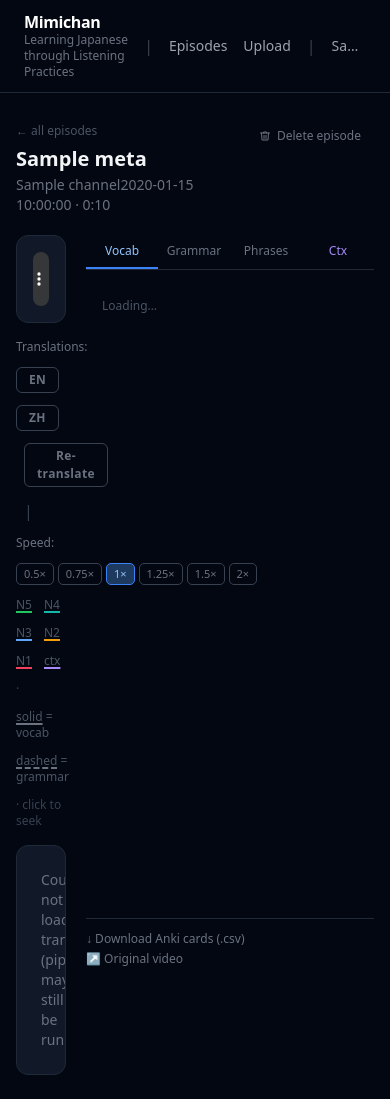
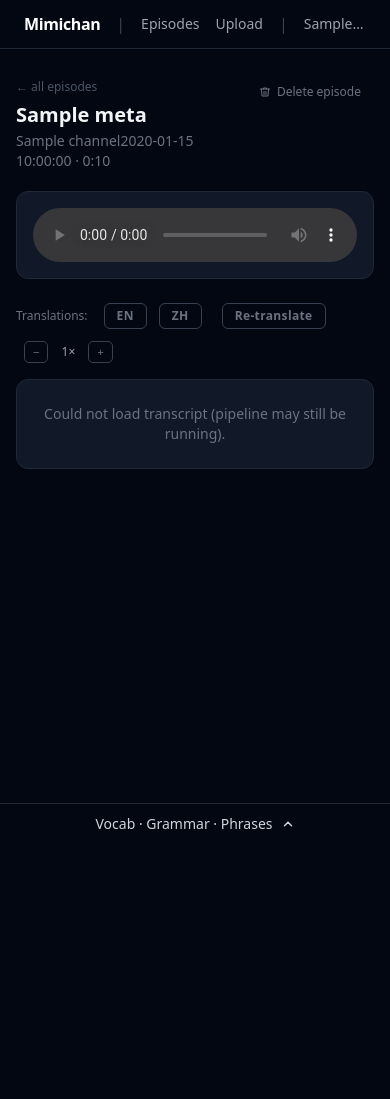
Before and after one commit to czwsh98/japanese-learning-through-news-and-podcasts, a Flask app: template web/templates/episode.html in a window 390 px wide. After the commit the page ends 829 px from the top, so only its background shows below. Run offline with Flask 3, Linux system fonts and the light colour scheme; the template is opened without the code that fills it: most values are stand-ins (such as "Sample title", 1, 10 or a date in 2020); some libraries are stand-ins or nearby versions.

Commit message:
Implement mobile web app experience
- Sticky audio player on mobile (stays visible while scrolling transcript)
- Bottom drawer for vocab/grammar panel (slide-up, dismissible via overlay or drag handle)
- Mobile speed stepper (−/1×/+) replacing 6-button row; synced with desktop buttons
- Transcript: full-width single-column layout, 18px font, timestamp column hidden
- Touch-aware tooltip: tap to reveal pinned near word, tap again or scroll to dismiss
- Legend hidden on mobile (decorative only); desktop layout and behaviour unchanged
- Nav subtitle hidden on mobile to prevent wrapping

Co-Authored-By: Claude Sonnet 4.6 <noreply@anthropic.com>

```diff
--- a/web/static/js/player.js
+++ b/web/static/js/player.js
@@ -20,6 +20,8 @@ document.addEventListener("DOMContentLoaded", async () => {
   let currentIdx    = -1;
   let showEn        = false;
   let showZh        = false;
+
+  const isTouch = window.matchMedia("(hover: none) and (pointer: coarse)").matches;
 
   // ── Fetch data ────────────────────────────────────────────────────────────
 
@@ -88,8 +90,9 @@ document.addEventListener("DOMContentLoaded", async () => {
     }
   });
 
-  // Click a segment → seek
+  // Click/tap a segment → seek (skip if tapping a highlight on touch — tooltip handles it)
   transcriptEl.addEventListener("click", e => {
+    if (isTouch && e.target.closest("[data-hl]")) return;
     const seg = e.target.closest("[data-start]");
     if (!seg) return;
     audio.currentTime = parseFloat(seg.dataset.start);
@@ -156,16 +159,36 @@ document.addEventListener("DOMContentLoaded", async () => {
 
   // ── Playback speed ────────────────────────────────────────────────────────
 
+  const SPEEDS = [0.5, 0.75, 1, 1.25, 1.5, 2];
+  let speedIdx = 2; // 1× default
+  const speedDisplay = document.getElementById("speed-display");
+
+  function applySpeed(idx) {
+    speedIdx = idx;
+    const s = SPEEDS[speedIdx];
+    audio.playbackRate = s;
+    if (speedDisplay) speedDisplay.textContent = s + "×";
+    document.querySelectorAll(".speed-btn[data-speed]").forEach(b =>
+      b.classList.toggle("speed-active", parseFloat(b.dataset.speed) === s)
+    );
+  }
+
   document.getElementById("speed-btns").addEventListener("click", e => {
-    const btn = e.target.closest(".speed-btn");
+    const btn = e.target.closest(".speed-btn[data-speed]");
     if (!btn) return;
-    const speed = parseFloat(btn.dataset.speed);
-    audio.playbackRate = speed;
-    document.querySelectorAll(".speed-btn").forEach(b => b.classList.remove("speed-active"));
-    btn.classList.add("speed-active");
+    applySpeed(SPEEDS.indexOf(parseFloat(btn.dataset.speed)));
+  });
+
+  document.getElementById("speed-down")?.addEventListener("click", () => {
+    if (speedIdx > 0) applySpeed(speedIdx - 1);
+  });
+  document.getElementById("speed-up")?.addEventListener("click", () => {
+    if (speedIdx < SPEEDS.length - 1) applySpeed(speedIdx + 1);
   });
 
   // ── Side-panel tab switching ──────────────────────────────────────────────
+
+  const drawerLabel = document.getElementById("drawer-label");
 
   document.querySelectorAll(".tab-btn").forEach(btn => {
     btn.addEventListener("click", () => {
@@ -173,25 +196,13 @@ document.addEventListener("DOMContentLoaded", async () => {
       btn.classList.add("tab-active");
       document.querySelectorAll("[data-panel]").forEach(p => p.classList.add("hidden"));
       document.querySelector(`[data-panel="${btn.dataset.tab}"]`).classList.remove("hidden");
+      if (drawerLabel) drawerLabel.textContent = btn.textContent.trim();
     });
   });
 
   // ── Tooltip ───────────────────────────────────────────────────────────────
 
-  document.addEventListener("mousemove", e => {
-    if (!tooltip.classList.contains("hidden")) {
-      tooltip.style.left = (e.clientX + 14) + "px";
-      tooltip.style.top  = (e.clientY + 14) + "px";
-    }
-  });
-
-  document.addEventListener("mouseover", e => {
-    const span = e.target.closest("[data-hl]");
-    if (!span) { tooltip.classList.add("hidden"); return; }
-
-    let hl;
-    try { hl = JSON.parse(span.dataset.hl); } catch { return; }
-
+  function showTooltip(hl, x, y) {
     const lvlCls = "tt-badge-" + (hl.level || "").toLowerCase();
     tooltip.innerHTML = `
       <div>
@@ -203,14 +214,76 @@ document.addEventListener("DOMContentLoaded", async () => {
       <div class="tt-en">${esc(hl.en)}</div>
       <div class="tt-zh">${esc(hl.zh)}</div>
     `;
+    tooltip.style.left = x + "px";
+    tooltip.style.top  = y + "px";
     tooltip.classList.remove("hidden");
-  });
+  }
 
-  document.addEventListener("mouseout", e => {
-    if (!e.relatedTarget?.closest("[data-hl]")) {
+  if (isTouch) {
+    // Tap to reveal, tap same again or elsewhere to dismiss
+    let activeSpan = null;
+
+    transcriptEl.addEventListener("click", e => {
+      const span = e.target.closest("[data-hl]");
+      if (!span) { tooltip.classList.add("hidden"); activeSpan = null; return; }
+      if (span === activeSpan) { tooltip.classList.add("hidden"); activeSpan = null; return; }
+
+      let hl;
+      try { hl = JSON.parse(span.dataset.hl); } catch { return; }
+
+      const rect = span.getBoundingClientRect();
+      const ttWidth = 260;
+      const left = Math.max(8, Math.min(rect.left, window.innerWidth - ttWidth - 8));
+      const top  = Math.min(rect.bottom + 8, window.innerHeight - 160);
+      showTooltip(hl, left, top);
+      activeSpan = span;
+    });
+
+    document.addEventListener("scroll", () => {
       tooltip.classList.add("hidden");
-    }
-  });
+      activeSpan = null;
+    }, { passive: true });
+
+  } else {
+    document.addEventListener("mousemove", e => {
+      if (!tooltip.classList.contains("hidden")) {
+        tooltip.style.left = (e.clientX + 14) + "px";
+        tooltip.style.top  = (e.clientY + 14) + "px";
+      }
+    });
+
+    document.addEventListener("mouseover", e => {
+      const span = e.target.closest("[data-hl]");
+      if (!span) { tooltip.classList.add("hidden"); return; }
+      let hl;
+      try { hl = JSON.parse(span.dataset.hl); } catch { return; }
+      showTooltip(hl, e.clientX + 14, e.clientY + 14);
+    });
+
+    document.addEventListener("mouseout", e => {
+      if (!e.relatedTarget?.closest("[data-hl]")) tooltip.classList.add("hidden");
+    });
+  }
+
+  // ── Mobile bottom drawer ──────────────────────────────────────────────────
+
+  const sidePanel      = document.getElementById("side-panel");
+  const drawerOverlay  = document.getElementById("drawer-overlay");
+  const btnOpenDrawer  = document.getElementById("btn-open-drawer");
+  const drawerHandle   = document.getElementById("drawer-handle");
+
+  function openDrawer() {
+    sidePanel.classList.add("drawer-open");
+    drawerOverlay.classList.remove("hidden");
+  }
+  function closeDrawer() {
+    sidePanel.classList.remove("drawer-open");
+    drawerOverlay.classList.add("hidden");
+  }
+
+  btnOpenDrawer?.addEventListener("click", openDrawer);
+  drawerOverlay?.addEventListener("click", closeDrawer);
+  drawerHandle?.addEventListener("click", closeDrawer);
 
   // ── Helpers ───────────────────────────────────────────────────────────────
 
--- a/web/templates/base.html
+++ b/web/templates/base.html
@@ -13,7 +13,7 @@
   <nav class="border-b border-gray-800 px-6 py-3 flex items-center gap-4 sticky top-0 bg-gray-950 z-40">
     <a href="/" class="flex flex-col leading-tight">
       <span class="font-bold text-white tracking-tight">Mimichan</span>
-      <span class="text-gray-500 text-xs font-normal">Learning Japanese through Listening Practices</span>
+      <span class="text-gray-500 text-xs font-normal hidden sm:block">Learning Japanese through Listening Practices</span>
     </a>
     <span class="text-gray-700">|</span>
     <a href="/" class="text-gray-400 hover:text-white text-sm transition-colors">Episodes</a>
--- a/web/templates/episode.html
+++ b/web/templates/episode.html
@@ -48,12 +48,13 @@
 </div>
 
 <!-- Two-column layout -->
-<div class="flex gap-5" style="min-height: calc(100vh - 180px);">
+<div class="flex gap-5 md:min-h-[calc(100vh-180px)]">
 
   <!-- ── Left column: player + transcript ── -->
   <div class="flex-1 min-w-0 flex flex-col gap-4">
 
-    <!-- Audio player -->
+    <!-- Audio player (sticky on mobile) -->
+    <div class="sticky top-12 z-30 md:static bg-gray-950 md:bg-transparent -mx-4 md:mx-0 px-4 md:px-0 pb-2 md:pb-0">
       <div class="bg-gray-900 rounded-xl p-4 border border-gray-800">
         <audio id="audio-player" controls class="w-full" preload="metadata"
                style="color-scheme: dark;">
@@ -62,6 +63,7 @@
                  src="/episode/{{ date }}/subtitles.vtt"
                  srclang="ja" label="日本語">
         </audio>
+      </div>
     </div>
 
     <!-- Controls row -->
@@ -77,9 +79,10 @@
       </button>
       <span id="retranslate-status" class="text-xs text-gray-500 hidden"></span>
 
-      <span class="text-gray-700 ml-2">|</span>
-      <span class="text-xs text-gray-500">Speed:</span>
-      <div class="flex gap-1" id="speed-btns">
+      <!-- Speed: desktop buttons -->
+      <span class="text-gray-700 ml-2 hidden md:inline">|</span>
+      <span class="text-xs text-gray-500 hidden md:inline">Speed:</span>
+      <div class="hidden md:flex gap-1" id="speed-btns">
         <button class="speed-btn" data-speed="0.5">0.5×</button>
         <button class="speed-btn" data-speed="0.75">0.75×</button>
         <button class="speed-btn speed-active" data-speed="1">1×</button>
@@ -88,7 +91,15 @@
         <button class="speed-btn" data-speed="2">2×</button>
       </div>
 
-      <div class="ml-auto flex items-center gap-3 text-xs text-gray-600 flex-wrap">
+      <!-- Speed: mobile stepper -->
+      <div class="flex md:hidden items-center gap-1 ml-2">
+        <button id="speed-down" class="speed-btn px-2">−</button>
+        <span id="speed-display" class="text-xs text-gray-400 w-8 text-center tabular-nums">1×</span>
+        <button id="speed-up" class="speed-btn px-2">+</button>
+      </div>
+
+      <!-- Legend: desktop only -->
+      <div class="ml-auto hidden md:flex items-center gap-3 text-xs text-gray-600 flex-wrap">
         <span class="hl-n5-demo">N5</span>
         <span class="hl-n4-demo">N4</span>
         <span class="hl-n3-demo">N3</span>
@@ -114,8 +125,13 @@
     </div>
   </div>
 
-  <!-- ── Right column: analysis side panel ── -->
-  <div class="w-72 shrink-0 flex flex-col">
+  <!-- ── Right column: analysis side panel (desktop) / bottom drawer (mobile) ── -->
+  <div id="side-panel" class="w-72 shrink-0 flex flex-col">
+
+    <!-- Drag handle (mobile drawer only) -->
+    <div id="drawer-handle" class="flex justify-center py-2 md:hidden cursor-pointer">
+      <div class="w-10 h-1 bg-gray-700 rounded-full"></div>
+    </div>
 
     <!-- Tab bar -->
     <div class="flex border-b border-gray-800 mb-3">
@@ -157,6 +173,20 @@
   </div>
 
 </div>
+
+<!-- Mobile drawer overlay -->
+<div id="drawer-overlay" class="hidden fixed inset-0 bg-black/60 z-40 md:hidden"></div>
+
+<!-- Mobile drawer trigger bar -->
+<div id="drawer-trigger-bar" class="fixed bottom-0 left-0 right-0 z-40 md:hidden bg-gray-950 border-t border-gray-800 px-4 py-2.5 flex items-center">
+  <button id="btn-open-drawer" class="flex-1 flex items-center justify-center gap-2 text-sm text-gray-300 font-medium">
+    <span id="drawer-label">Vocab · Grammar · Phrases</span>
+    <svg xmlns="http://www.w3.org/2000/svg" width="14" height="14" viewBox="0 0 24 24"
+         fill="none" stroke="currentColor" stroke-width="2.5" stroke-linecap="round" stroke-linejoin="round">
+      <polyline points="18 15 12 9 6 15"/>
+    </svg>
+  </button>
+</div>
 {% endblock %}
 
 {% block scripts %}
```
Also changed, not shown: web/static/css/style.css (+48 -0 lines). Lines whose indentation alone changed are shown as unchanged.
